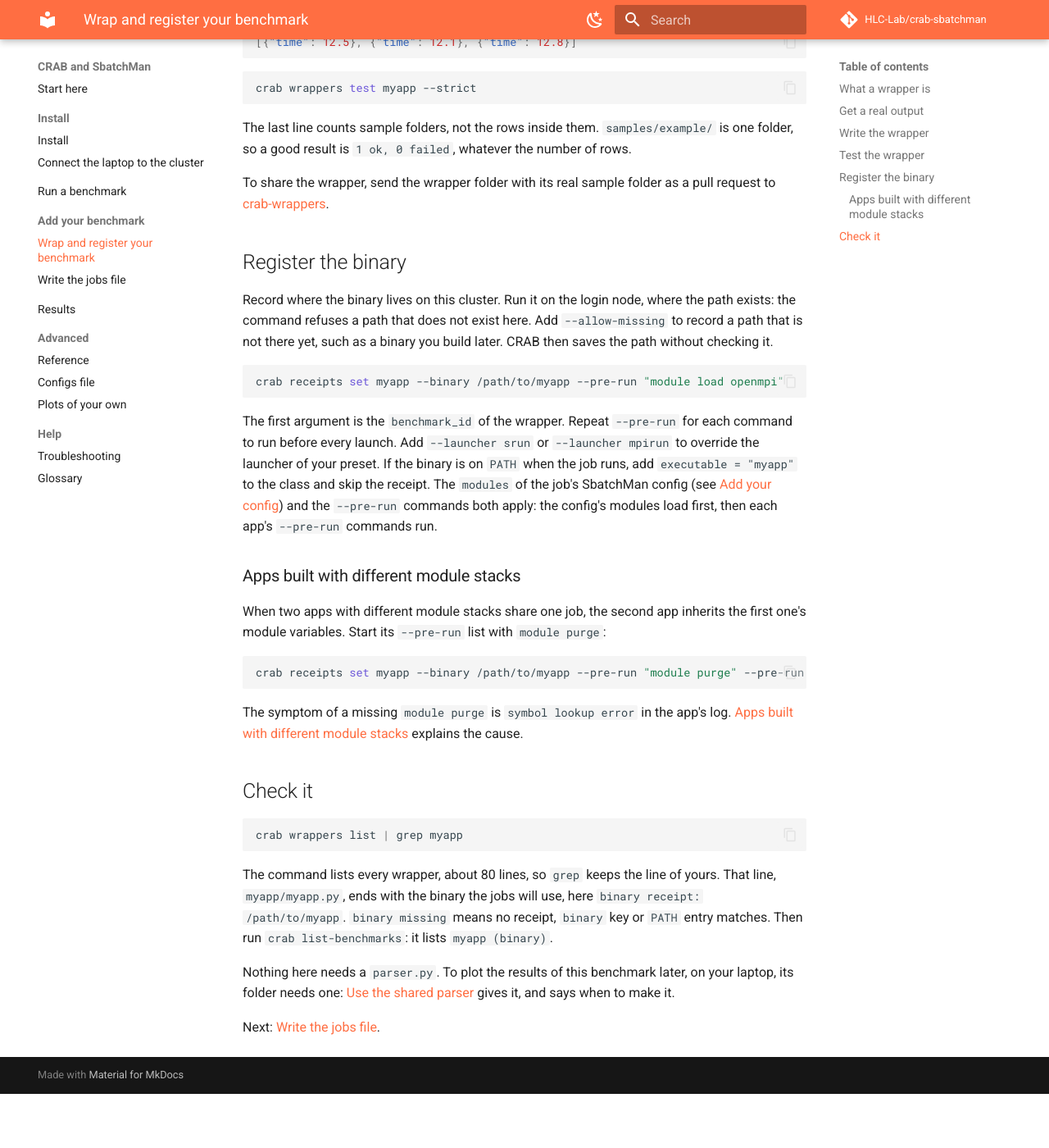
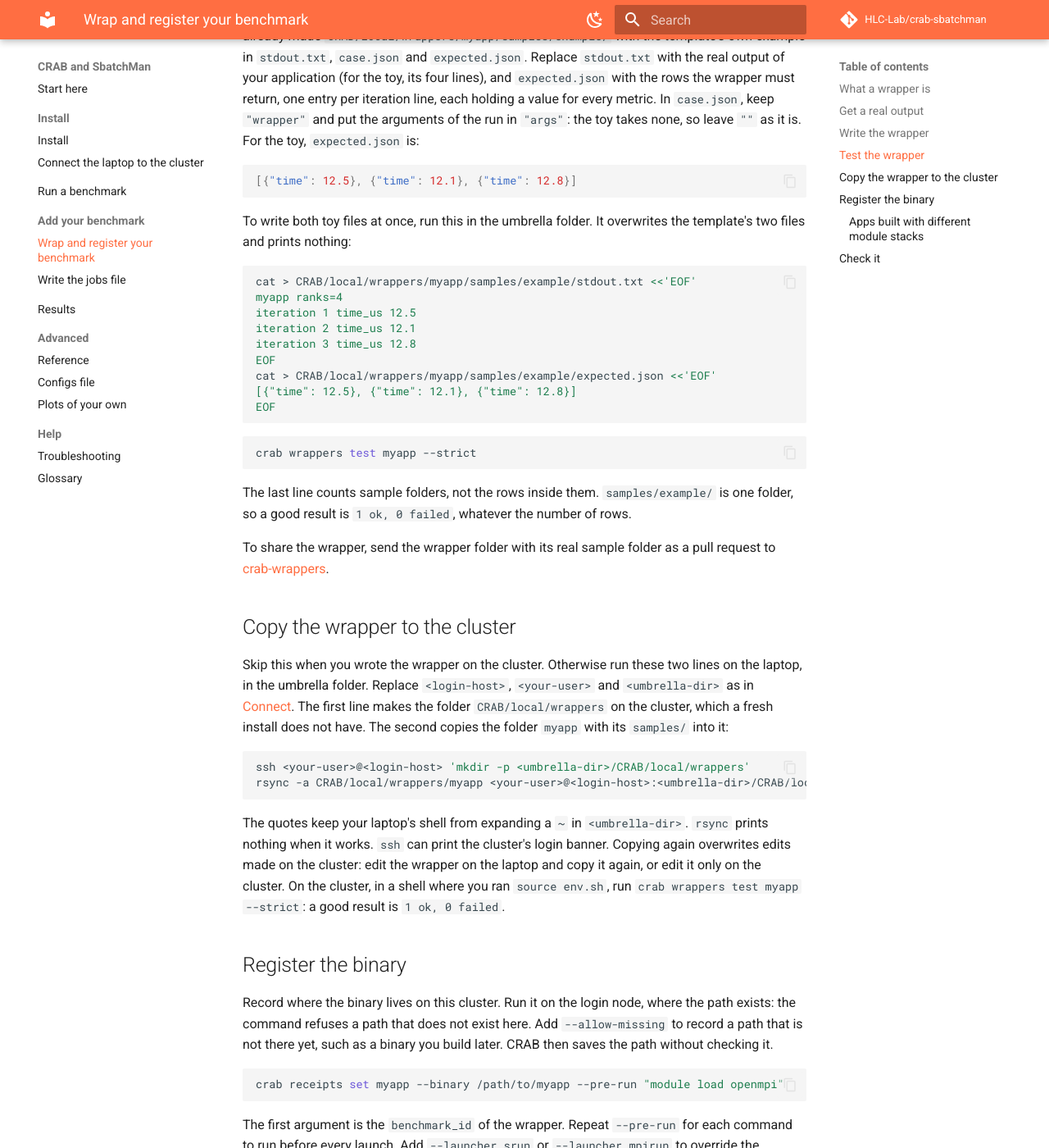
Before and after one commit to HLC-Lab/crab-sbatchman, an MkDocs documentation site: the page built from docs/benchmarks.md, in a window 1280 px wide and 1400 px high, scrolled down 2366 px. Shown: the whole window at 82% size. Built offline with MkDocs 1.6.1 and Material for MkDocs 9.7.7, drawn with Linux system fonts in a browser that asks for light colours; comment, search, counter and statistics services are not loaded; before the commit the page ends 3700 px from its top, so only the background shows below that; some of the changed text lies outside the part shown.

Commit message:
docs: second blind-run round on adding your own benchmark

````diff
--- a/docs/benchmarks.md
+++ b/docs/benchmarks.md
@@ -2,11 +2,11 @@
 
 Wrap an application that CRAB does not support yet, then register its binary. To run Blink or another benchmark that `crab setup` offers, follow [Register Blink](launch.md#register-blink).
 
-You need the application's binary on the cluster and one real output of a run. Writing and testing the wrapper works on any machine with the umbrella installed, a laptop included. Registering a binary that exists and every run need the cluster: use the login node. On either machine, run the commands in a shell where you ran `source env.sh`. A wrapper written on a laptop must be copied to `CRAB/local/wrappers/` of the umbrella on the cluster before a job can find it.
+You need the application's binary on the cluster and one real output of a run. Writing and testing the wrapper works on any machine with the umbrella installed, a laptop included. Registering a binary that exists and every run need the cluster: use the login node. On either machine, run the commands in a shell where you ran `source env.sh`. A wrapper written on a laptop must be copied to the cluster before a job can find it: see [Copy the wrapper to the cluster](#copy-the-wrapper-to-the-cluster).
 
 ## What a wrapper is
 
-A wrapper is a small Python file that turns the output of your application into numbers. CRAB runs the application, hands its output to the wrapper and stores the numbers it returns. A receipt, written in the last steps, tells CRAB where the binary is. The wrapper and the receipt live on the cluster where the jobs run: the receipt in `local/receipts` of the `CRAB` folder, and the wrapper where the dashboard's wrapper picker finds it.
+A wrapper is a small Python file that turns the output of your application into numbers. CRAB runs the application, hands its output to the wrapper and stores the numbers it returns. A receipt, written in the last steps, tells CRAB where the binary is. The wrapper and the receipt live on the cluster where the jobs run: the receipt in `CRAB/local/receipts/`, and the wrapper in `CRAB/local/wrappers/`, where the dashboard's wrapper picker finds it.
 
 ## Get a real output
 
@@ -28,7 +28,7 @@ Create the wrapper from the template:
 crab wrappers new myapp --local
 ```
 
-This creates `myapp/myapp.py`, a README and a passing example in `local/wrappers/` of the `CRAB` folder. That folder is git-ignored and CRAB searches it first, so a job finds the wrapper as `myapp/myapp.py` and the submodule stays clean. Without `--local`, the wrapper goes to `crab-wrappers/` and shows as untracked content of that submodule in `git status`.
+This creates `myapp/myapp.py`, a README and a passing example in `local/wrappers/` of the `CRAB` folder. That folder is git-ignored and CRAB searches it first, so a job finds the wrapper as `myapp/myapp.py` and the submodule stays clean. Without `--local`, the wrapper goes to `crab-wrappers/` and shows as untracked content of that submodule in `git status`. A job and the test never read the README. Keep it or edit it. It matters when you send the wrapper as a pull request: [crab-wrappers](https://github.com/HLC-Lab/crab-wrappers) asks it to say where each sample comes from (system, date, application version). `crab wrappers show myapp/myapp.py` prints its first paragraph as `about` when the wrapper has no docstring.
 
 The example is a toy application, `myapp`, that prints one line per iteration:
 
@@ -38,6 +38,8 @@ iteration 1 time_us 12.5
 iteration 2 time_us 12.1
 iteration 3 time_us 12.8
 ```
+
+`ranks=4` is the toy's own count. You set the number of nodes and ranks per node later, in the [jobs file](campaigns.md#save-the-file). The toy prints from one rank only, as many MPI programs do.
 
 Replace the content of `myapp.py` with this wrapper. For your own application, write the wrapper against a real output.
 
@@ -70,6 +72,20 @@ The test runs your wrapper on a saved output, with no job and no binary. `crab w
 [{"time": 12.5}, {"time": 12.1}, {"time": 12.8}]
 ```
 
+To write both toy files at once, run this in the umbrella folder. It overwrites the template's two files and prints nothing:
+
+```bash
+cat > CRAB/local/wrappers/myapp/samples/example/stdout.txt <<'EOF'
+myapp ranks=4
+iteration 1 time_us 12.5
+iteration 2 time_us 12.1
+iteration 3 time_us 12.8
+EOF
+cat > CRAB/local/wrappers/myapp/samples/example/expected.json <<'EOF'
+[{"time": 12.5}, {"time": 12.1}, {"time": 12.8}]
+EOF
+```
+
 ```bash
 crab wrappers test myapp --strict
 ```
@@ -77,6 +93,17 @@ crab wrappers test myapp --strict
 The last line counts sample folders, not the rows inside them. `samples/example/` is one folder, so a good result is `1 ok, 0 failed`, whatever the number of rows.
 
 To share the wrapper, send the wrapper folder with its real sample folder as a pull request to [crab-wrappers](https://github.com/HLC-Lab/crab-wrappers).
+
+## Copy the wrapper to the cluster
+
+Skip this when you wrote the wrapper on the cluster. Otherwise run these two lines on the laptop, in the umbrella folder. Replace `<login-host>`, `<your-user>` and `<umbrella-dir>` as in [Connect](connect.md). The first line makes the folder `CRAB/local/wrappers` on the cluster, which a fresh install does not have. The second copies the folder `myapp` with its `samples/` into it:
+
+```bash
+ssh <your-user>@<login-host> 'mkdir -p <umbrella-dir>/CRAB/local/wrappers'
+rsync -a CRAB/local/wrappers/myapp <your-user>@<login-host>:<umbrella-dir>/CRAB/local/wrappers/
+```
+
+The quotes keep your laptop's shell from expanding a `~` in `<umbrella-dir>`. `rsync` prints nothing when it works. `ssh` can print the cluster's login banner. Copying again overwrites edits made on the cluster: edit the wrapper on the laptop and copy it again, or edit it only on the cluster. On the cluster, in a shell where you ran `source env.sh`, run `crab wrappers test myapp --strict`: a good result is `1 ok, 0 failed`.
 
 ## Register the binary
 
@@ -104,7 +131,18 @@ The symptom of a missing `module purge` is `symbol lookup error` in the app's lo
 crab wrappers list | grep myapp
 ```
 
-The command lists every wrapper, about 80 lines, so `grep` keeps the line of yours. That line, `myapp/myapp.py`, ends with the binary the jobs will use, here `binary receipt: /path/to/myapp`. `binary missing` means no receipt, `binary` key or `PATH` entry matches. Then run `crab list-benchmarks`: it lists `myapp  (binary)`.
+The command lists every wrapper, about 80 lines, so `grep` keeps the line of yours. That line, `myapp/myapp.py`, ends with the binary the jobs will use, here `binary receipt: /path/to/myapp`.
+
+`binary missing` means CRAB found no binary: no receipt, no `binary` key and no `PATH` entry matches, or the receipt names a path where no file exists. A receipt saved with `--allow-missing` still shows `binary missing` until a file exists at its path.
+
+Then run `crab list-benchmarks | grep myapp`. The command lists the installed benchmarks and then every wrapper, about 90 lines. Once a receipt exists, `grep` prints `  myapp  (binary)` and the wrapper's own line `  myapp/myapp.py`. Before the receipt, it prints only `  myapp/myapp.py`. The list reads only the receipt, so `myapp  (binary)` shows even when the file is not there yet.
+
+A job whose wrapper finds no binary fails before any run starts. The job's `stdout.log` (see [a failed job](troubleshooting.md#a-job-shows-failed-or-timeout-in-sbatchman-status)) holds one of these lines:
+
+- No receipt: `Experiment run failed: No binary for myapp (app 0). Tried: the app's 'binary' key in the config; receipt 'myapp'; no PATH lookup (the wrapper declares no executable).`
+- A receipt saved with `--allow-missing` for a file that is not there: `... Tried: the app's 'binary' key in the config; receipt or wrapper default '/path/to/myapp' (does not exist); no PATH lookup (the wrapper declares no executable).`
+
+A wrapper with `executable = "myapp"` ends the line with `'myapp' on PATH` instead. Register the binary or build the file, then launch again with `--force`: the failed job counts as an existing one ([Run a job again](launch.md#run-a-job-again)).
 
 Nothing here needs a `parser.py`. To plot the results of this benchmark later, on your laptop, its folder needs one: [Use the shared parser](plots.md#use-the-shared-parser) gives it, and says when to make it.
 
````
Also changed, not shown: docs/campaigns.md (+4 -2 lines), 1 other file.
